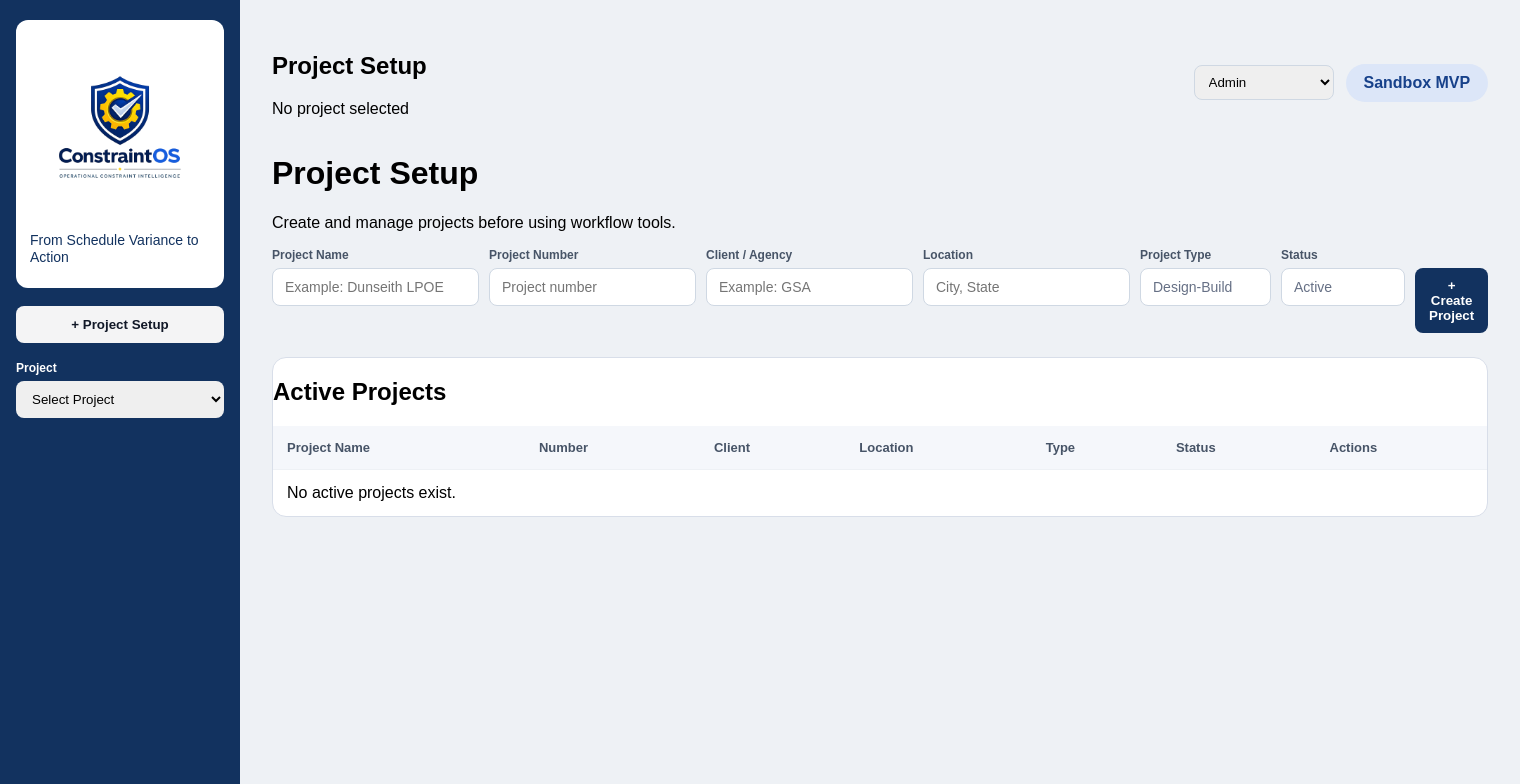
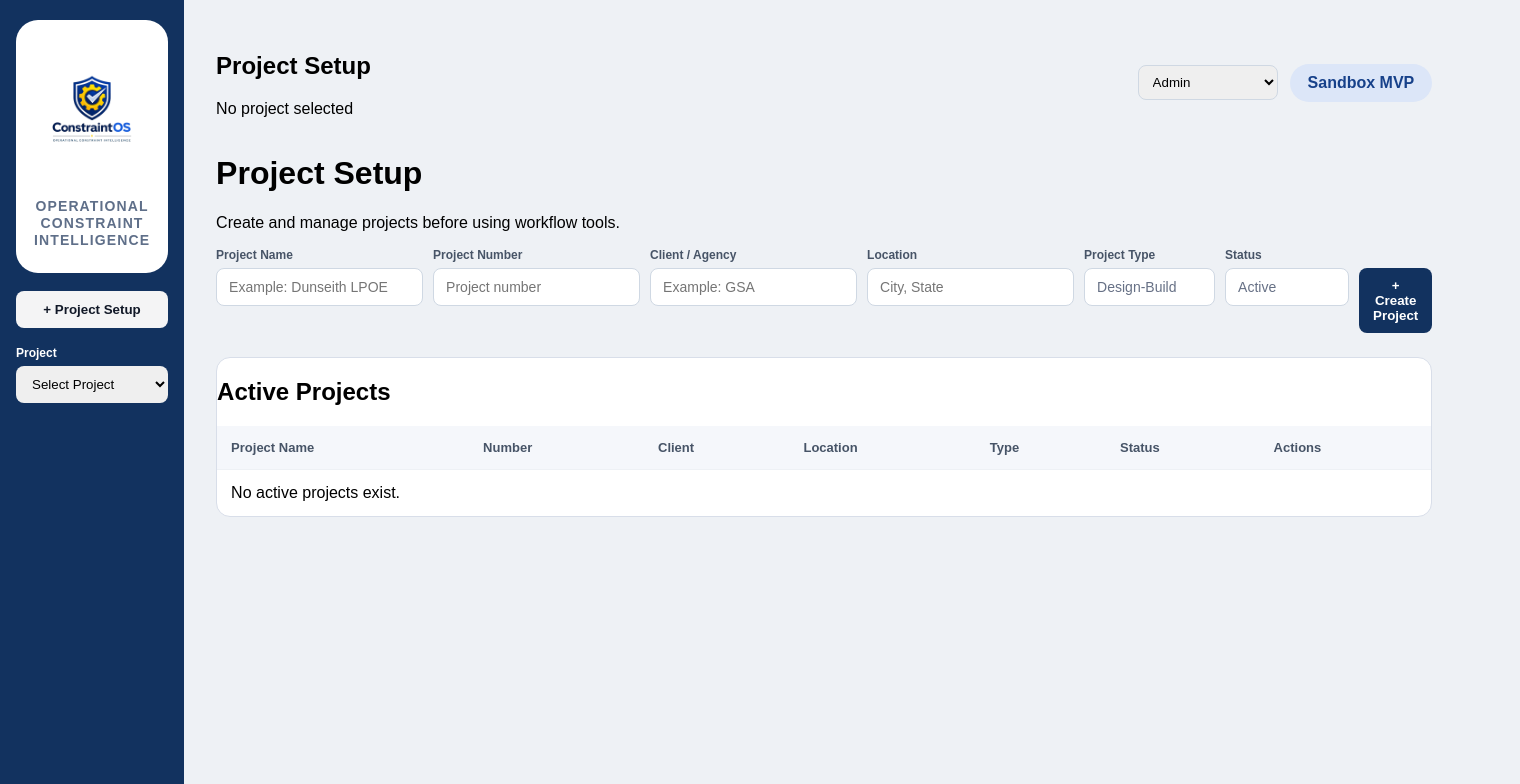
Before and after one commit to bjdavis720/constraintos, a React (Vite) app: page / in a window 1280 px wide. Shown: the top 784 px of the page, 1520 px wide, since content can reach past the window. Built offline with nearby package versions, Linux system fonts and the light colour scheme.

Commit message:
Update sidebar logo styling

```diff
--- a/src/App.css
+++ b/src/App.css
@@ -1017,3 +1017,36 @@ body {
   color: #526173;
   font-size: 0.85rem;
 }
+.sidebar-brand-card {
+  padding: 34px 18px 24px;
+  text-align: center;
+  border-radius: 22px;
+  min-height: 250px;
+
+  display: flex;
+  flex-direction: column;
+  align-items: center;
+  justify-content: center;
+}
+
+.sidebar-logo {
+  width: 145px;
+  max-width: 100%;
+  height: auto;
+  margin-bottom: 28px;
+}
+
+.sidebar-brand-title {
+  display: none;
+}
+
+.sidebar-brand-subtitle {
+  margin: 0;
+  max-width: 160px;
+  font-size: 0.72rem;
+  font-weight: 700;
+  color: #5f6f89;
+  letter-spacing: 0.08em;
+  text-transform: uppercase;
+  line-height: 1.45;
+}
--- a/src/components/Sidebar.jsx
+++ b/src/components/Sidebar.jsx
@@ -24,9 +24,14 @@ function Sidebar({
 
   return (
     <aside className="sidebar">
-      <div className="sidebar-card">
-        <img src="/logo.png" alt="ConstraintOS" className="logo" />
-        <p>From Schedule Variance to Action</p>
+      <div className="sidebar-card sidebar-brand-card">
+        <img src="/logo.png" alt="ConstraintOS" className="logo sidebar-logo" />
+
+        <h1 className="sidebar-brand-title">ConstraintOS</h1>
+
+        <p className="sidebar-brand-subtitle">
+          Operational Constraint Intelligence
+        </p>
       </div>
 
       <button
@@ -64,9 +69,7 @@ function Sidebar({
                 <button
                   type="button"
                   key={item}
-                  className={
-                    activePage === item ? "nav-link active" : "nav-link"
-                  }
+                  className={activePage === item ? "nav-link active" : "nav-link"}
                   onClick={() => setActivePage(item)}
                 >
                   {item}
```
Lines whose indentation alone changed are shown as unchanged.
